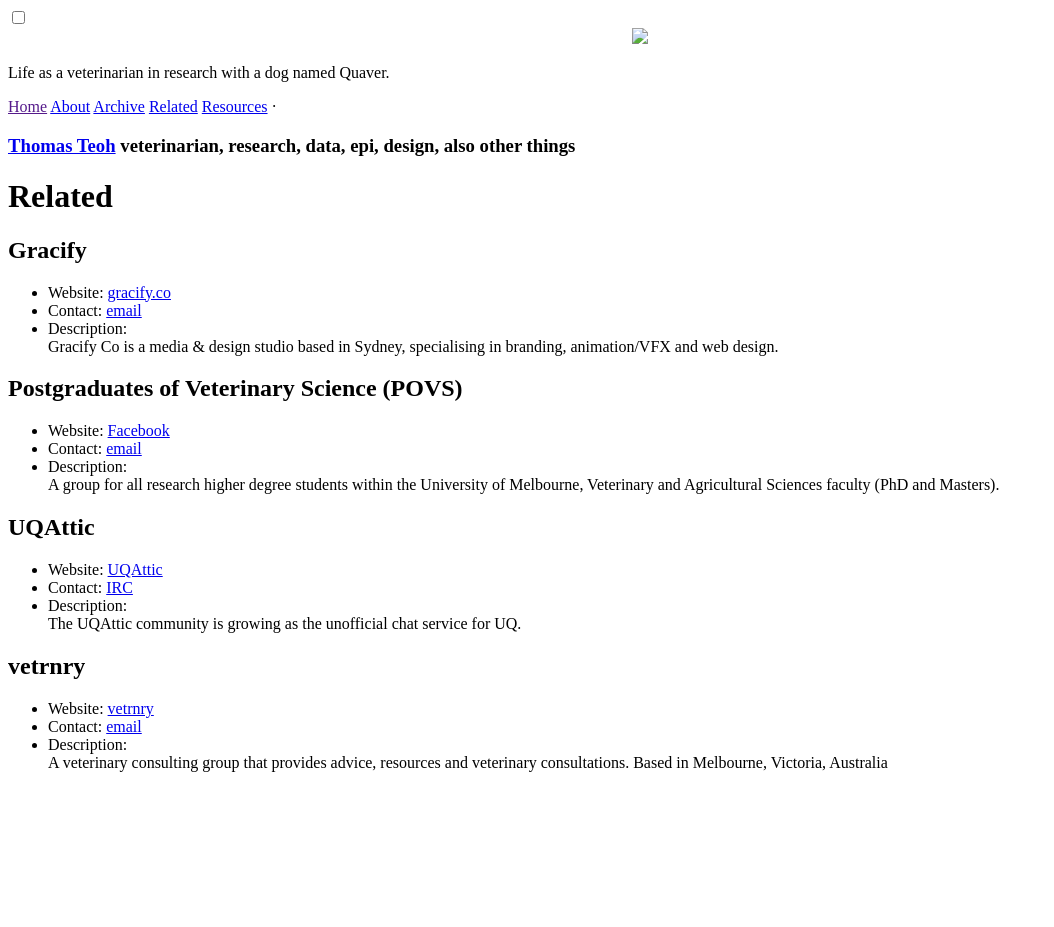
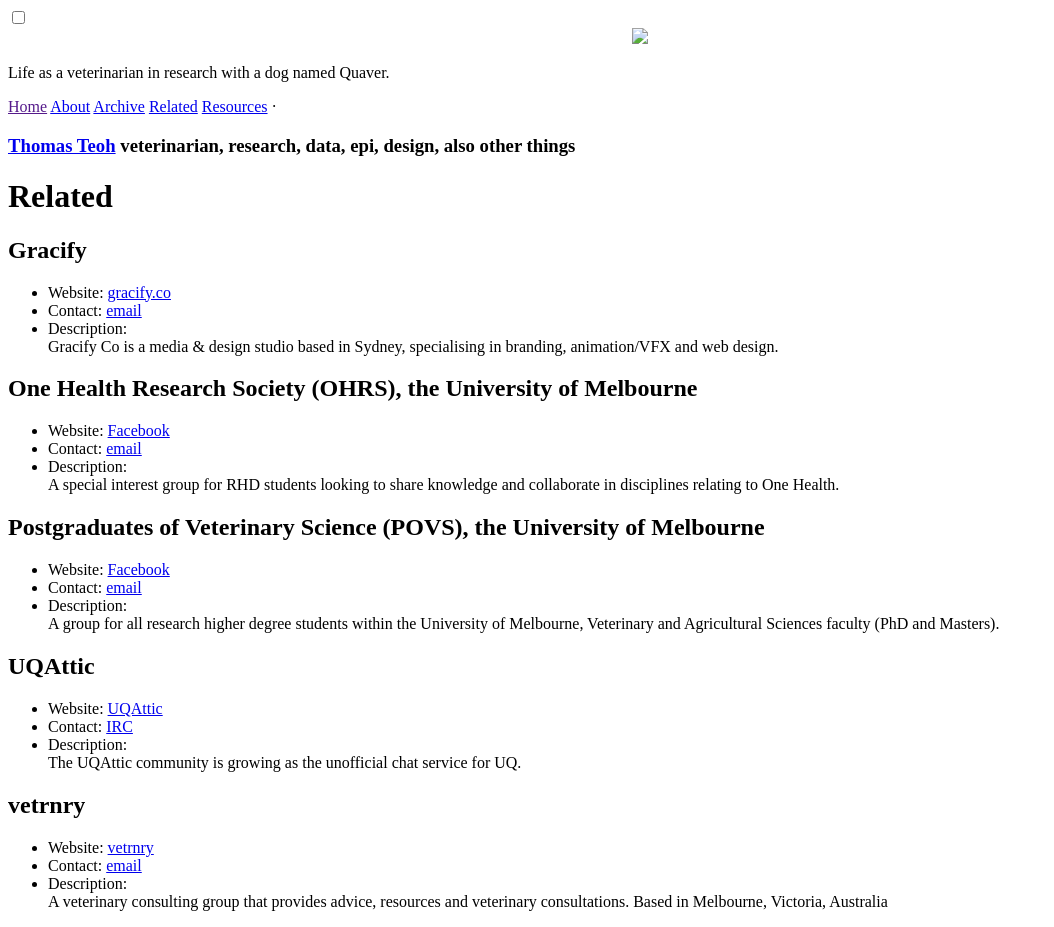
Before and after one commit to thomasteoh/thomasteoh.github.io, a Jekyll site: the page built from related.md, in a window 1280 px wide. Shown: the whole page, without its empty margins (0-1054 px from the left). Built offline with Jekyll 4.4.1, drawn with Linux system fonts in a browser that asks for light colours; before the commit the page ends 900 px from its top, so only the background shows below that.

Commit message:
Added OHRS information as a link in related

```diff
--- a/_data/related.yml
+++ b/_data/related.yml
@@ -5,7 +5,14 @@
   contact-text: email
   description: Gracify Co is a media & design studio based in Sydney, specialising in branding, animation/VFX and web design.
 
-- name: Postgraduates of Veterinary Science (POVS)
+- name: One Health Research Society (OHRS), the University of Melbourne
+  address: "http://www.facebook.com/groups/OHRSunimelb"
+  address-text: Facebook
+  contact: "ohrs.unimelb@gmail.com"
+  contact-text: email
+  description: A special interest group for RHD students looking to share knowledge and collaborate in disciplines relating to One Health.
+
+- name: Postgraduates of Veterinary Science (POVS), the University of Melbourne
   address: "http://www.facebook.com/groups/Vetscience/"
   address-text: Facebook
   contact: "mailto: povs.vetscience@gmail.com"
```
